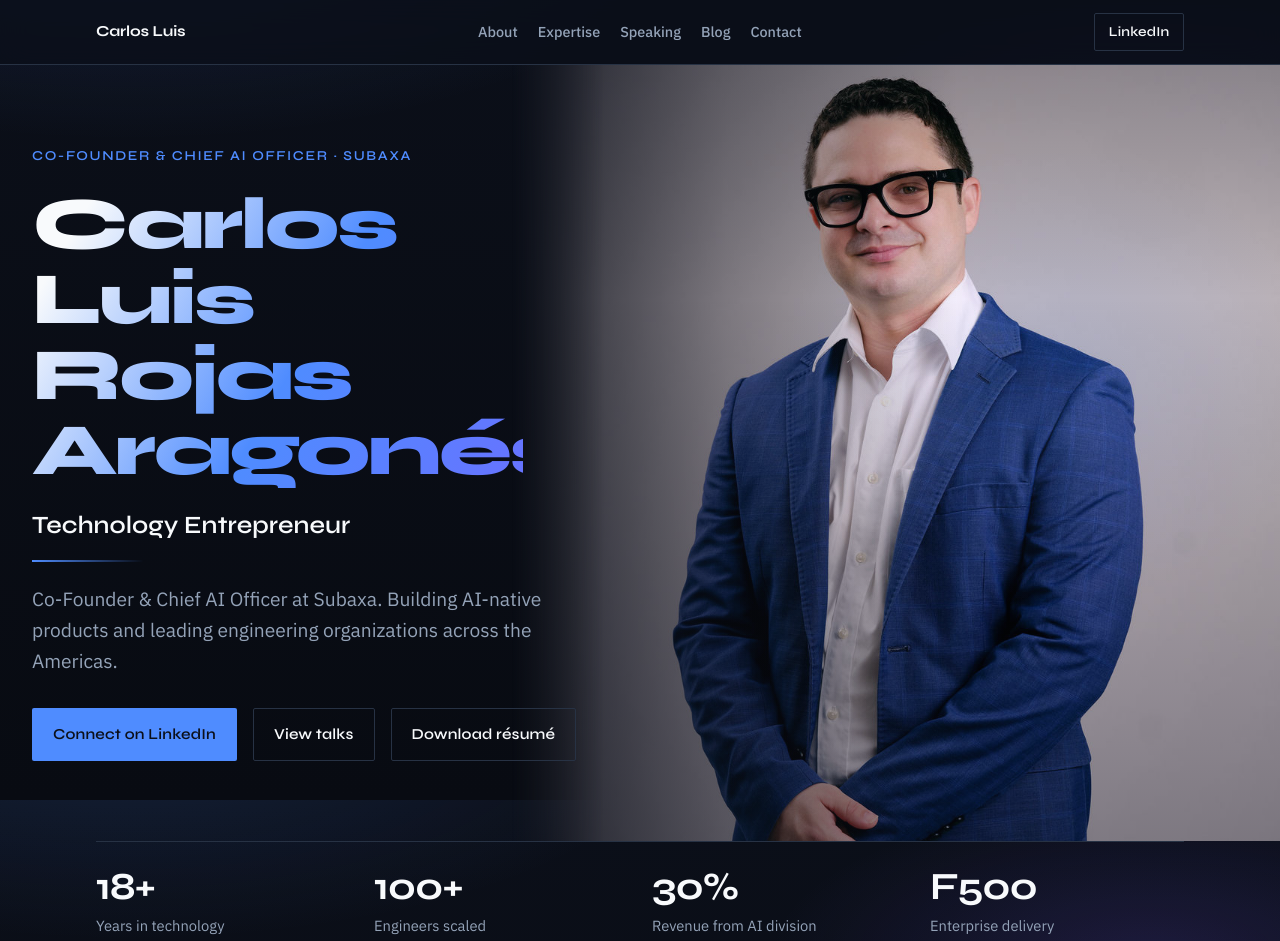
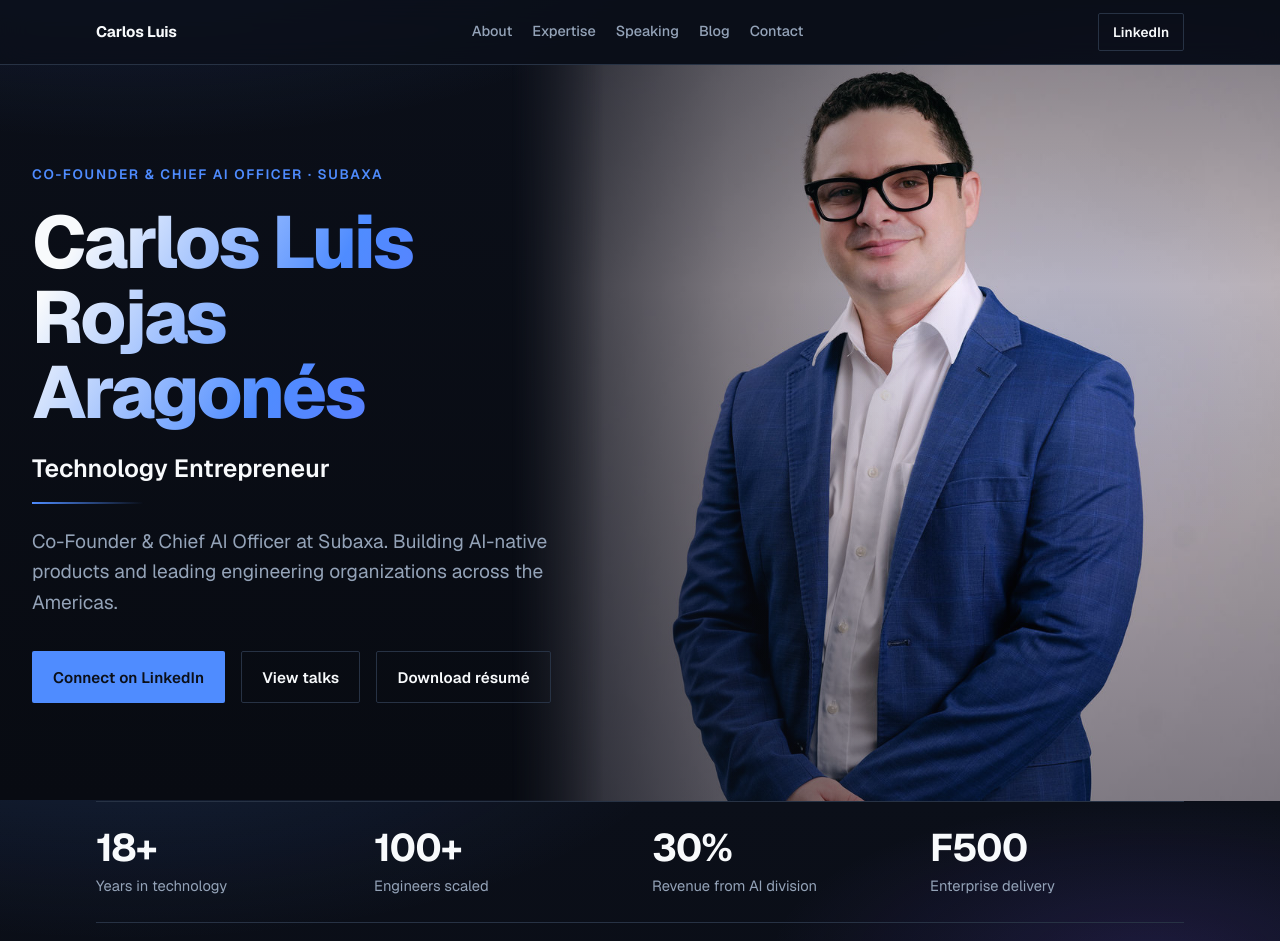
Before and after one commit to crojasaragonez/crojasaragonez.github.io, an Astro site: page / in a window 1280 px wide. Shown: the top 941 px of the page. Built offline with nearby package versions, Linux system fonts and the light colour scheme; Astro itself is replaced by a stand-in of ours.

Commit message:
update fonts

```diff
--- a/package.json
+++ b/package.json
@@ -12,6 +12,7 @@
     "astro": "astro"
   },
   "dependencies": {
+    "@fontsource-variable/geist": "^5.3.0",
     "astro": "^7.1.6"
   }
 }
--- a/src/layouts/BaseLayout.astro
+++ b/src/layouts/BaseLayout.astro
@@ -30,12 +30,6 @@ const canonical = new URL(Astro.url.pathname, Astro.site);
     <meta name="twitter:title" content={pageTitle} />
     <meta name="twitter:description" content={description} />
     <link rel="icon" type="image/svg+xml" href={`${import.meta.env.BASE_URL}favicon.svg`} />
-    <link rel="preconnect" href="https://fonts.googleapis.com" />
-    <link rel="preconnect" href="https://fonts.gstatic.com" crossorigin />
-    <link
-      href="https://fonts.googleapis.com/css2?family=IBM+Plex+Sans:wght@400;500;600&family=Syne:wght@600;700;800&display=swap"
-      rel="stylesheet"
-    />
     <title>{pageTitle}</title>
   </head>
   <body>
--- a/src/styles/global.css
+++ b/src/styles/global.css
@@ -1,3 +1,5 @@
+@import '@fontsource-variable/geist';
+
 :root {
   --bg: #0b0f19;
   --bg-elevated: #151b2d;
@@ -13,8 +15,8 @@
   --border-strong: #273244;
   --focus: #35d6ff;
   --on-primary: #0b0f19;
-  --font-display: 'Syne', sans-serif;
-  --font-body: 'IBM Plex Sans', sans-serif;
+  --font-display: 'Geist Variable', 'Geist', sans-serif;
+  --font-body: 'Geist Variable', 'Geist', sans-serif;
   --max: 68rem;
   --pad: clamp(1.25rem, 4vw, 2rem);
   --section-gap: clamp(4.5rem, 10vw, 7.5rem);
```
Also changed, not shown: 1 other file.
